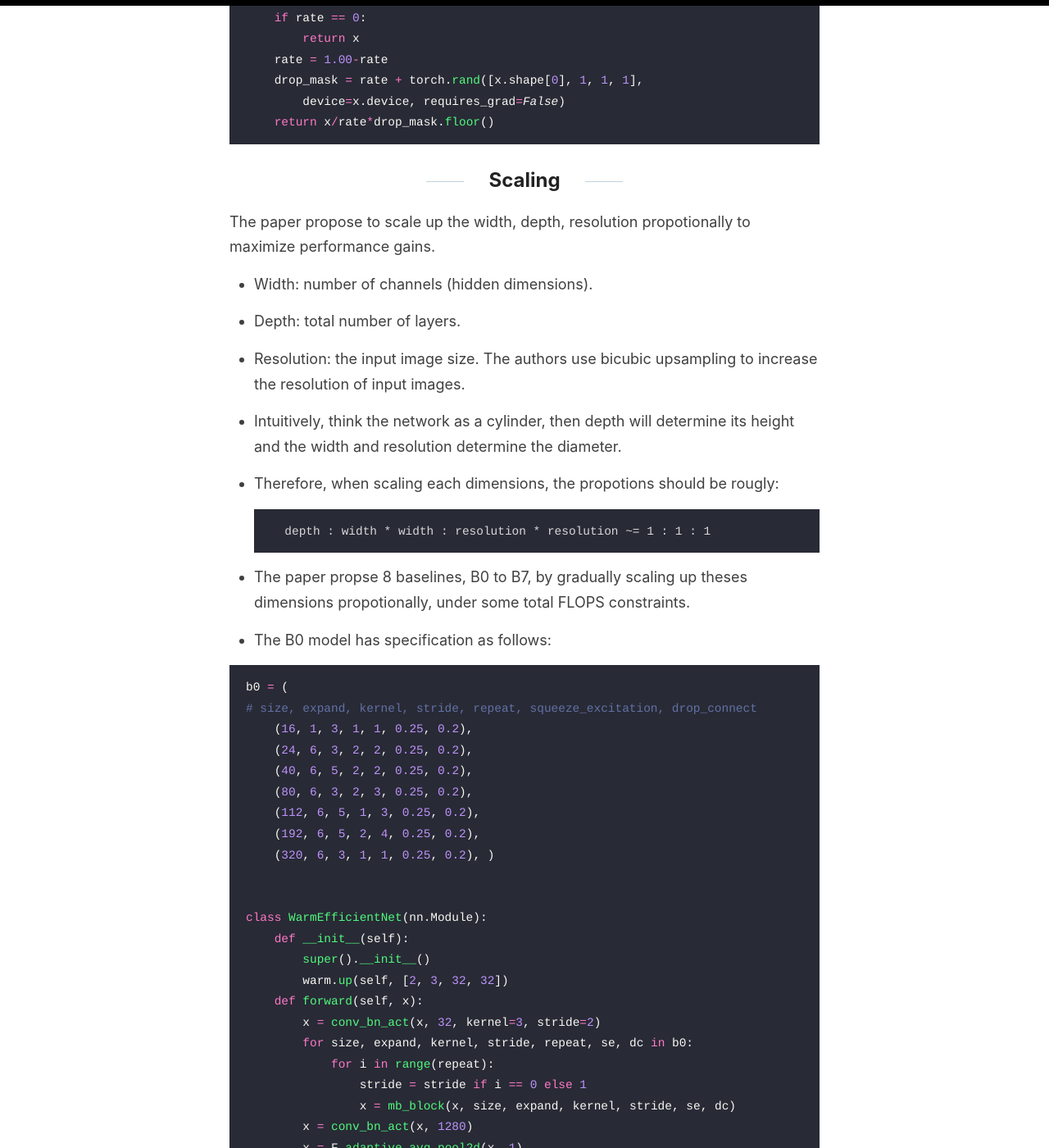
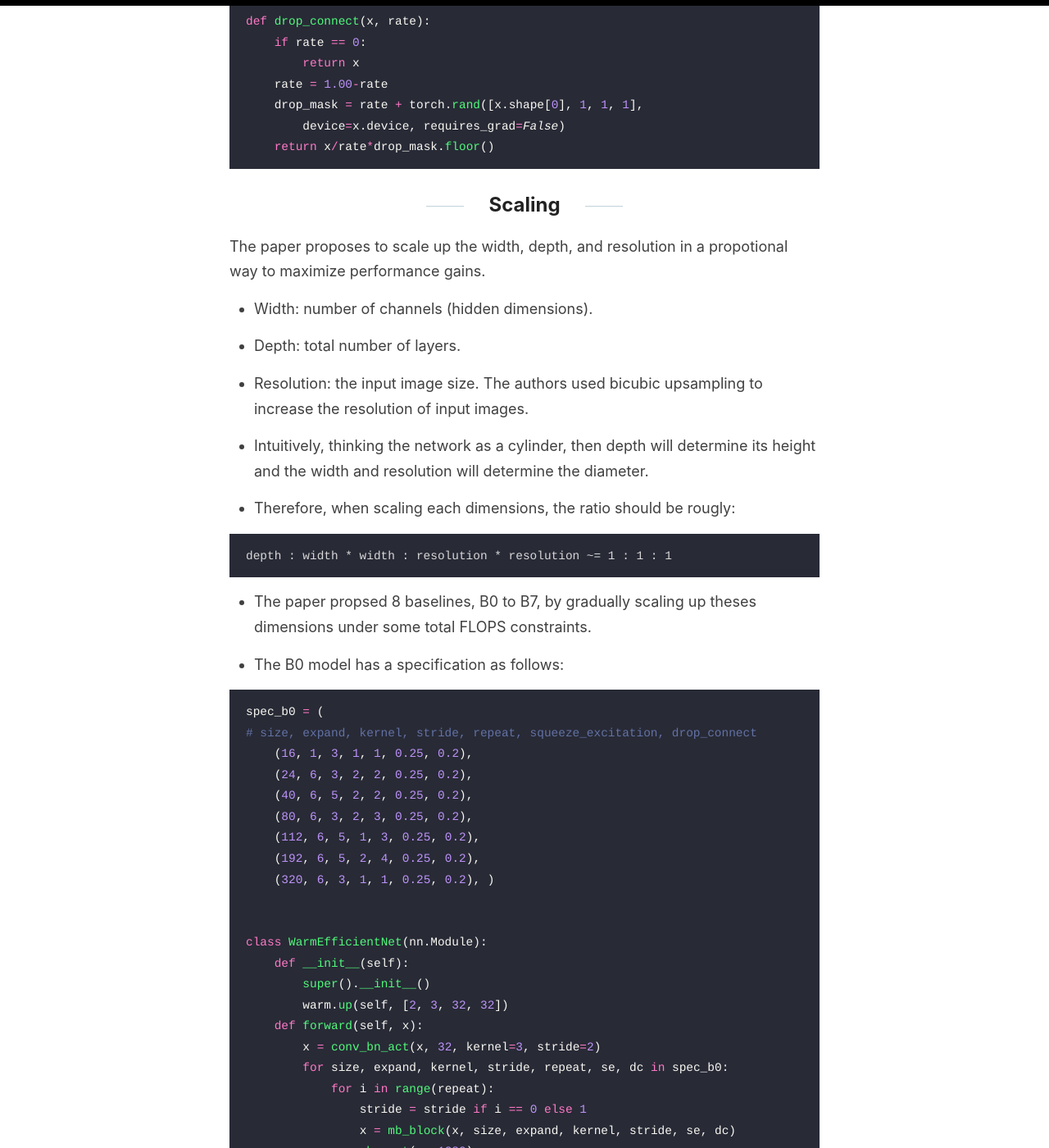
Before and after one commit to blue-season/blue-season.github.io, a Jekyll site: the page built from _posts/2019-09-20-efficientnet-in-5-minutes.md, in a window 1280 px wide and 1400 px high, scrolled down 2170 px. Shown: the whole window at 82% size. Built offline with Jekyll 4.4.1, drawn with Linux system fonts in a browser that asks for light colours; comment, search, counter and statistics services are not loaded; some of the changed text lies outside the part shown.

Commit message:
Update post

````diff
--- a/_posts/2019-09-20-efficientnet-in-5-minutes.md
+++ b/_posts/2019-09-20-efficientnet-in-5-minutes.md
@@ -52,7 +52,7 @@ def mb_block(x, size_out, expand=1, kernel=1, stride=1,
     return y
 ```
 
-- EfficientNet uses [Swish](https://arxiv.org/abs/1710.05941) instead of `ReLU6`.
+- EfficientNet uses [Swish](https://arxiv.org/abs/1710.05941) instead of [ReLU6](http://www.cs.utoronto.ca/~kriz/conv-cifar10-aug2010.pdf).
 
 ```python
 def swish(x):
@@ -61,7 +61,7 @@ def swish(x):
 
 - Adds [squeeze and excitation](https://arxiv.org/abs/1709.01507) at the block output.
 
-    - Use global average pooling to squeeze the entire receptive field into 1 channel embedding.
+    - Use [global average pooling](https://arxiv.org/abs/1312.4400) to squeeze the entire receptive field into 1 channel embedding.
 
     - Remap the 1 channel embedding into more channels via excitation.
 
@@ -91,28 +91,28 @@ def drop_connect(x, rate):
 
 ## Scaling
 
-The paper propose to scale up the width, depth, resolution propotionally to maximize performance gains.
+The paper proposes to scale up the width, depth, and resolution in a propotional way to maximize performance gains.
 
 - Width: number of channels (hidden dimensions).
 
 - Depth: total number of layers.
 
-- Resolution: the input image size. The authors use bicubic upsampling to increase the resolution of input images.
+- Resolution: the input image size. The authors used bicubic upsampling to increase the resolution of input images.
 
-- Intuitively, think the network as a cylinder, then depth will determine its height and the width and resolution determine the diameter.
+- Intuitively, thinking the network as a cylinder, then depth will determine its height and the width and resolution will determine the diameter.
 
-- Therefore, when scaling each dimensions, the propotions should be rougly:
+- Therefore, when scaling each dimensions, the ratio should be rougly:
 
-    ```
-    depth : width * width : resolution * resolution ~= 1 : 1 : 1
-    ```
+```
+depth : width * width : resolution * resolution ~= 1 : 1 : 1
+```
 
-- The paper propse 8 baselines, B0 to B7, by gradually scaling up theses dimensions propotionally, under some total FLOPS constraints.
+- The paper propsed 8 baselines, B0 to B7, by gradually scaling up theses dimensions under some total FLOPS constraints.
 
-- The B0 model has specification as follows:
+- The B0 model has a specification as follows:
 
 ```python
-b0 = (
+spec_b0 = (
 # size, expand, kernel, stride, repeat, squeeze_excitation, drop_connect
     (16, 1, 3, 1, 1, 0.25, 0.2),
     (24, 6, 3, 2, 2, 0.25, 0.2),
@@ -129,7 +129,7 @@ class WarmEfficientNet(nn.Module):
         warm.up(self, [2, 3, 32, 32])
     def forward(self, x):
         x = conv_bn_act(x, 32, kernel=3, stride=2)
-        for size, expand, kernel, stride, repeat, se, dc in b0:
+        for size, expand, kernel, stride, repeat, se, dc in spec_b0:
             for i in range(repeat):
                 stride = stride if i == 0 else 1
                 x = mb_block(x, size, expand, kernel, stride, se, dc)
@@ -153,8 +153,8 @@ class WarmEfficientNet(nn.Module):
 
 ## Notes
 
-- Some users have suggested that EfficientNet, although theoretically uses much fewer FLOPS and less memory, does not translate directly
-  to faster GPU inference and less GPU usage. In fact, some complained that the training speed is much slower than well-established ResNets.
+- Some users have suggested that EfficientNet, although theoretically uses much fewer FLOPS and smaller size, does not translate directly
+  to faster GPU inference and less GPU memory usage. In fact, some complained that the training speed is much slower than the well-established ResNets.
 
-- People have also mentioned that EfficientNet is very hard to train. You will need very precisely copy the hyperparameters and empoly all
-  the tricks in order to getting close to the reported performance.
+- People have also mentioned that EfficientNet is very hard to train. You will need to copy the hyperparameters very precisely and empoly all
+  the tricks mentioned in the paper in order to getting close to the reported performance.
````
Also changed, not shown: other parts of _posts/2019-09-20-efficientnet-in-5-minutes.md (+1 -1 lines).
